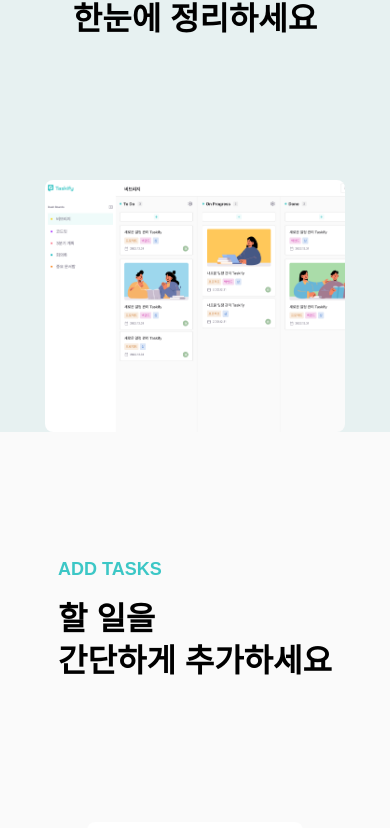
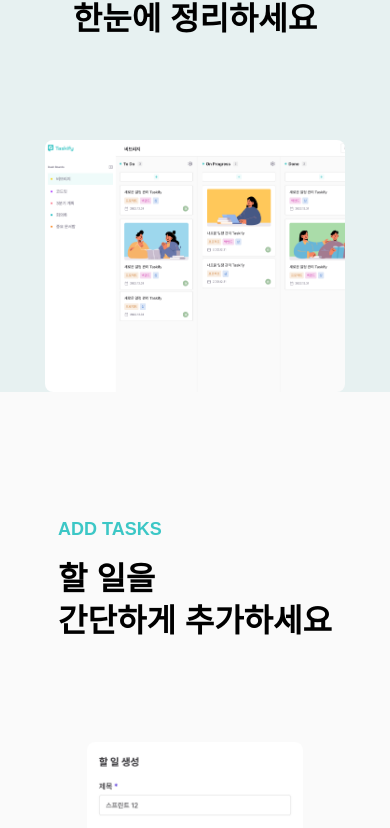
Before and after one commit to sprint22-part3-Team3/Taskify_Front, a React (Vite) app: page / in a window 390 px wide. Shown: the part 1054-1882 px from the top of the page. Built offline with nearby package versions, Linux system fonts and the light colour scheme; a web font is replaced by a local one.

Commit message:
🎨 Style: intro-section pt 제거

```diff
--- a/src/pages/main/components/intro-section/index.tsx
+++ b/src/pages/main/components/intro-section/index.tsx
@@ -31,7 +31,7 @@ function IntroSection() {
                 </Title>
               </div>
               <div
-                className={`${card.imageWrapClassName ?? ''} flex w-full items-end justify-center px-5 pt-10 md:justify-end md:px-10 md:pt-12 lg:h-full lg:w-auto lg:px-0 lg:pt-12`}
+                className={`${card.imageWrapClassName ?? ''} md: flex w-full items-end justify-center px-5 md:justify-end md:px-10 lg:h-full lg:w-auto lg:px-0 lg:pt-12`}
               >
                 {card.imageFrameClassName ? (
                   <div
```
